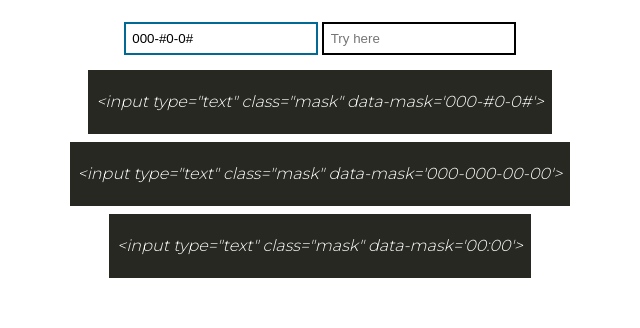
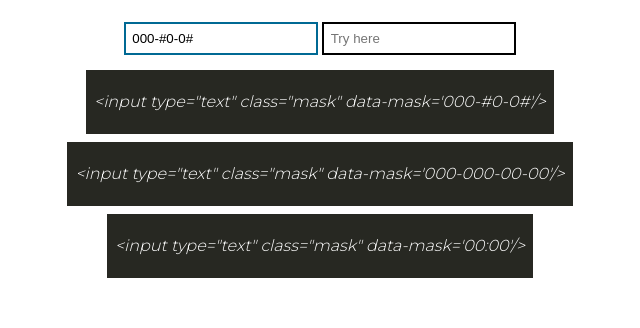
Before and after one commit to Akifcan/input-mask.js-docs, a plain HTML site: page index.html in a window 1280 px wide. Shown: the part 359-687 px from the top of the page, 320-960 px from the left. Drawn offline with Linux system fonts and the light colour scheme.

Commit message:
Update index.html

```diff
--- a/index.html
+++ b/index.html
@@ -30,17 +30,17 @@
 				<button class="get-cdn">copy cdn</button>
 			</div>
 			<div class="try-area">
-				<input type="text" class="try" value="000-#0-0#">
-				<input type="text" class="demo mask" placeholder="Try here" data-mask='###'>
+				<input type="text" class="try" value="000-#0-0#" />
+				<input type="text" class="demo mask" placeholder="Try here" data-mask='###' />
 			</div>
 			<div class="code">
-				&lt;input type="text" class="mask" data-mask='<span>###</span>'&gt;
+				&lt;input type="text" class="mask" data-mask='<span>###</span>'/&gt;
 			</div>
 			<div class="code two">
-				&lt;input type="text" class="mask" data-mask='000-000-00-00'&gt;
+				&lt;input type="text" class="mask" data-mask='000-000-00-00'/&gt;
 			</div>
 			<div class="code three">
-				&lt;input type="text" class="mask" data-mask='00:00'&gt;
+				&lt;input type="text" class="mask" data-mask='00:00'/&gt;
 			</div>
 		</div>
 	</main>
```
